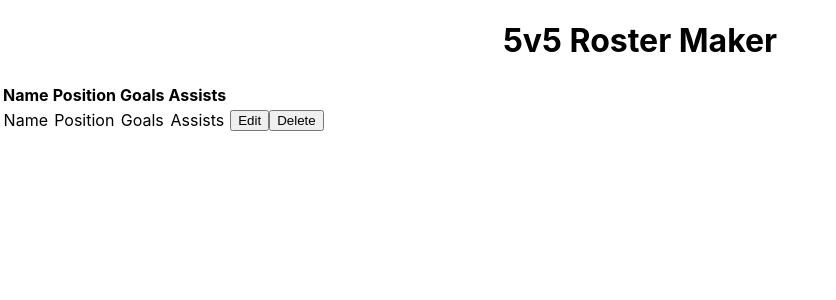
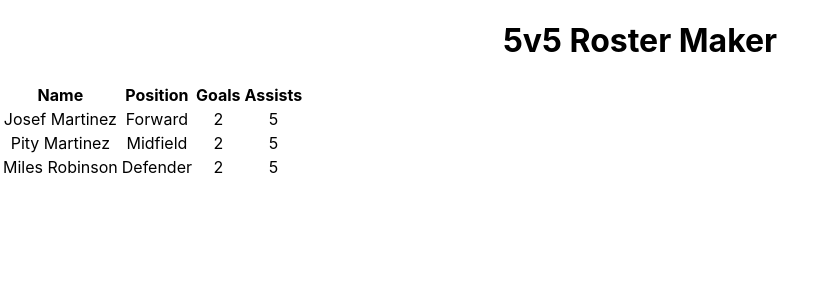
Before and after one commit to piercehicks/5v5-soccer-roster, a React (Create React App) app: page / in a window 1280 px wide. Shown: the top 300 px of the page, without its empty margins (0-836 px from the left). Built offline with nearby package versions, Linux system fonts and the light colour scheme.

Commit message:
dummy data rendering

```diff
--- a/src/components/PlayerTable.js
+++ b/src/components/PlayerTable.js
@@ -11,14 +11,22 @@
                     <th>Assists</th>
                 </thead>
                 <tbody>
-                    <td>Name</td>
-                    <td>Position</td>
-                    <td>Goals</td>
-                    <td>Assists</td>
-                    <td>
-                        <button>Edit</button>
-                        <button>Delete</button>
-                    </td>
+                    {
+                        props.players.length > 0 ? (
+                            props.players.map( player => (
+                            <tr key={player.id}>
+                                <td>{player.name}</td>
+                                <td>{player.position}</td>
+                                <td>{player.goals}</td>
+                                <td>{player.assists}</td>
+                            </tr>
+                        ))
+                            ) : (
+                                <tr>
+                                    <td colSpan={4}>No players listed</td>
+                                </tr>
+                                )
+                    }
                 </tbody>
             </table>
         </div>
```
